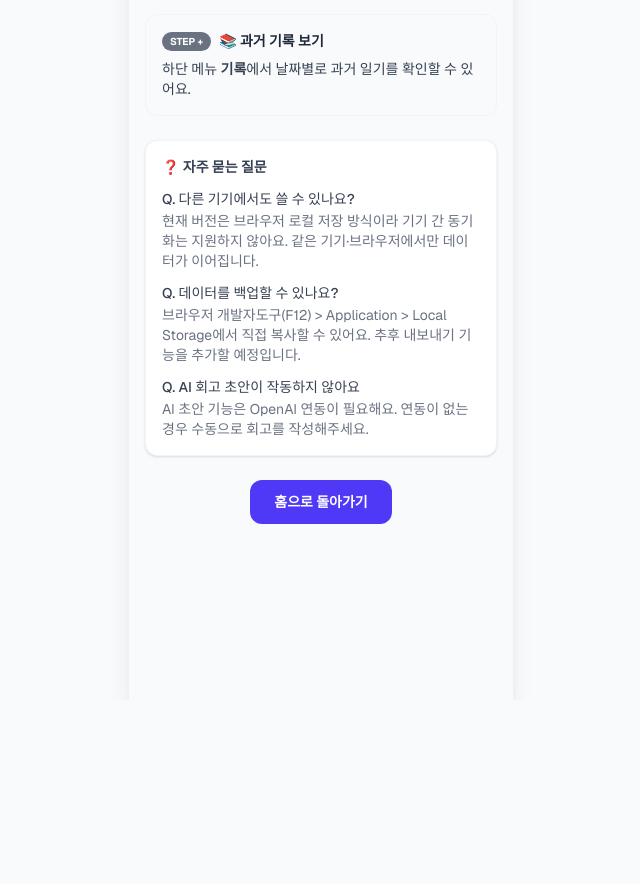
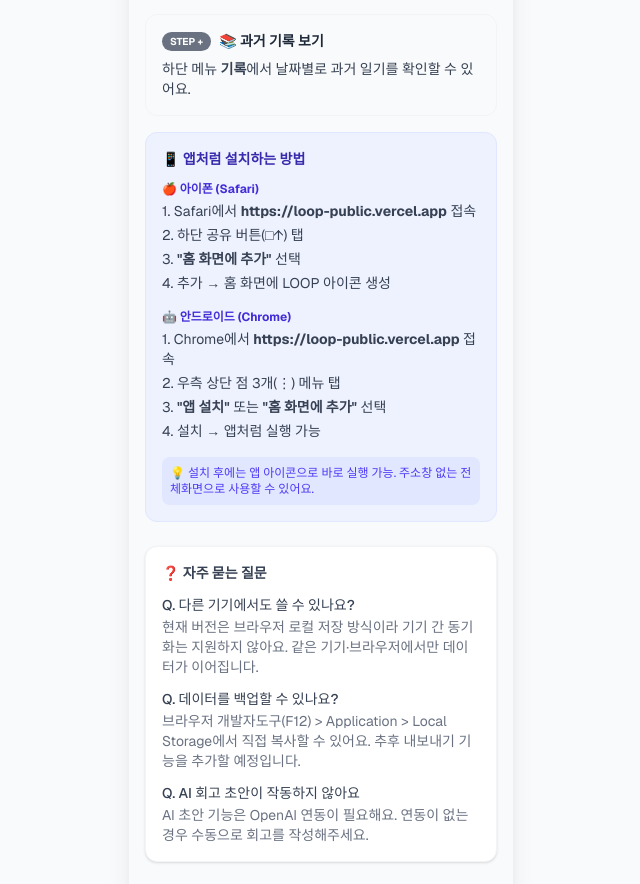
Before and after one commit to gromeet/loop-public, a Next.js app: page /guide in a window 1280 px wide. Shown: the part 1060-1944 px from the top of the page, without its empty margins (319-959 px from the left). Before the commit the page ends 1760 px from the top, so only its background shows below. Built offline with nearby package versions, Linux system fonts and the light colour scheme.

Commit message:
feat: 가이드에 앱 설치 방법(PWA) 추가

```diff
--- a/app/guide/page.tsx
+++ b/app/guide/page.tsx
@@ -100,6 +100,34 @@ export default function GuidePage() {
         <p>하단 메뉴 <strong>기록</strong>에서 날짜별로 과거 일기를 확인할 수 있어요.</p>
       </Section>
 
+      {/* 앱처럼 설치 */}
+      <div className="mb-5 rounded-xl bg-indigo-50 border border-indigo-100 p-4">
+        <p className="text-sm font-semibold text-indigo-800 mb-3">📱 앱처럼 설치하는 방법</p>
+        <div className="space-y-4">
+          <div>
+            <p className="text-xs font-bold text-indigo-700 mb-1">🍎 아이폰 (Safari)</p>
+            <ol className="text-sm text-gray-700 space-y-1 list-none pl-0">
+              <li>1. Safari에서 <strong>https://loop-public.vercel.app</strong> 접속</li>
+              <li>2. 하단 공유 버튼(□↑) 탭</li>
+              <li>3. <strong>"홈 화면에 추가"</strong> 선택</li>
+              <li>4. 추가 → 홈 화면에 LOOP 아이콘 생성</li>
+            </ol>
+          </div>
+          <div>
+            <p className="text-xs font-bold text-indigo-700 mb-1">🤖 안드로이드 (Chrome)</p>
+            <ol className="text-sm text-gray-700 space-y-1 list-none pl-0">
+              <li>1. Chrome에서 <strong>https://loop-public.vercel.app</strong> 접속</li>
+              <li>2. 우측 상단 점 3개(⋮) 메뉴 탭</li>
+              <li>3. <strong>"앱 설치"</strong> 또는 <strong>"홈 화면에 추가"</strong> 선택</li>
+              <li>4. 설치 → 앱처럼 실행 가능</li>
+            </ol>
+          </div>
+          <p className="text-xs text-indigo-600 bg-indigo-100 rounded-lg p-2">
+            💡 설치 후에는 앱 아이콘으로 바로 실행 가능. 주소창 없는 전체화면으로 사용할 수 있어요.
+          </p>
+        </div>
+      </div>
+
       {/* FAQ */}
       <div className="mt-6 rounded-xl bg-white border border-gray-100 shadow-sm p-4">
         <p className="text-sm font-semibold text-gray-700 mb-3">❓ 자주 묻는 질문</p>
```
